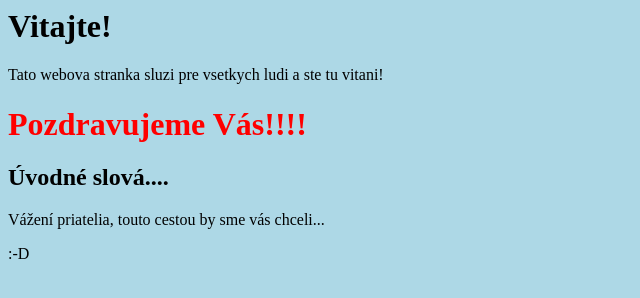
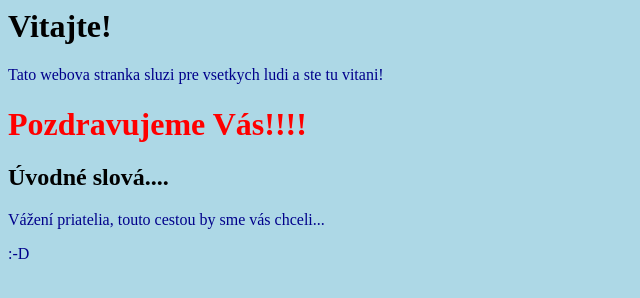
Before and after one commit to like-it-sk/eTG01-web-stranka-pre-ludi, a plain HTML site: page index.html in a window 1280 px wide. Shown: the whole page, without its empty margins (0-640 px from the left). Drawn offline with Linux system fonts and the light colour scheme.

Commit message:
zmena odsekov a jednotna sprava odsekov

```diff
--- a/index.html
+++ b/index.html
@@ -15,9 +15,9 @@
 
   <h2>Úvodné slová....</h2>
 
-  <p>Vážení priatelia, touto cestou by sme vás chceli...</p>
+  <p class="wspl-odsek">Vážení priatelia, touto cestou by sme vás chceli...</p>
 
-  <p> :-D</p>
+  <p class="wspl-odsek"> :-D</p>
 
 </body>
 
--- a/style.css
+++ b/style.css
@@ -1,5 +1,5 @@
 .wspl-odsek {
-  color: black;
+  color: darkblue;
 }
 
 .wspl-obsah-stranky {
```
